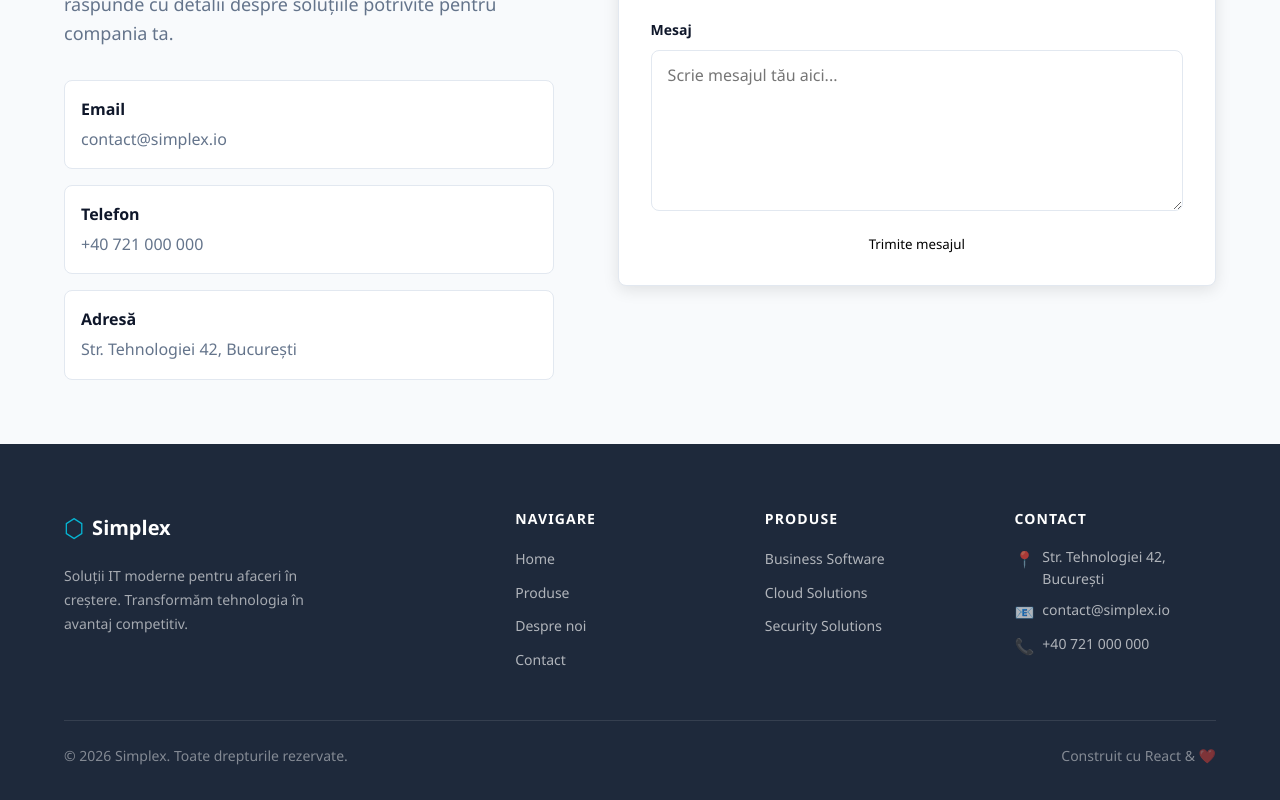
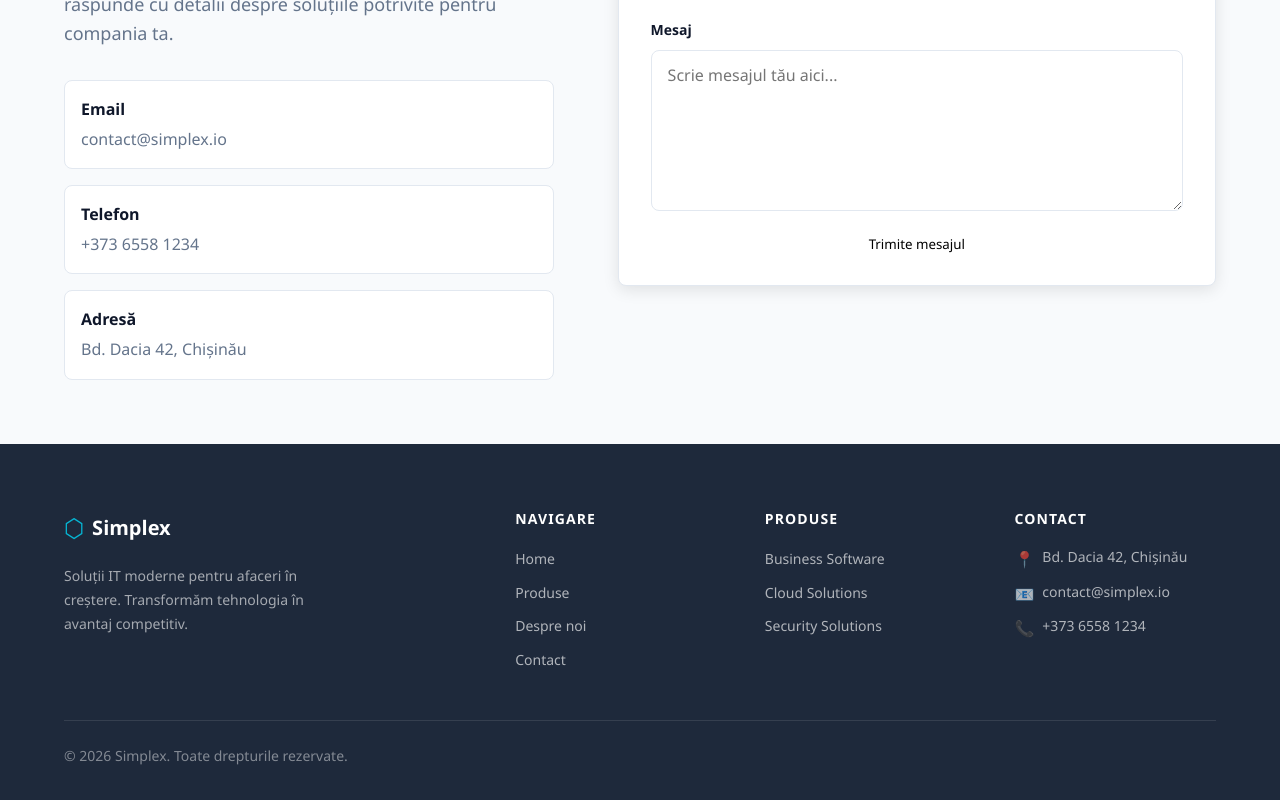
Before and after one commit to MisaGrib/Practica_2026-AplicatieWebSimplex, a React (Vite) app: page /contact in a window 1280 px wide. Shown: the part 361-1161 px from the top of the page. Built offline with nearby package versions, Linux system fonts and the light colour scheme.

Commit message:
Polish product pages and responsive styles

```diff
--- a/src/components/Footer/Footer.jsx
+++ b/src/components/Footer/Footer.jsx
@@ -54,7 +54,7 @@ function Footer() {
             <ul className="footer__contact">
               <li>
                 <span className="footer__contact-icon">📍</span>
-                Str. Tehnologiei 42, București
+                Bd. Dacia 42, Chișinău
               </li>
               <li>
                 <span className="footer__contact-icon">📧</span>
@@ -62,7 +62,7 @@ function Footer() {
               </li>
               <li>
                 <span className="footer__contact-icon">📞</span>
-                +40 721 000 000
+                +373 6558 1234
               </li>
             </ul>
           </div>
@@ -75,9 +75,7 @@ function Footer() {
         {/* Copyright */}
         <div className="footer__bottom">
           <p>© {currentYear} Simplex. Toate drepturile rezervate.</p>
-          <p className="footer__bottom-right">
-            Construit cu React & ❤️
-          </p>
+
         </div>
 
       </div>
--- a/src/index.css
+++ b/src/index.css
@@ -216,3 +216,30 @@ input, textarea, select {
     --container-padding: 1rem;
   }
 }
+
+:focus-visible {
+  outline: 3px solid rgba(37, 99, 235, 0.35);
+  outline-offset: 3px;
+}
+
+::selection {
+  color: var(--color-white);
+  background-color: var(--color-primary);
+}
+
+.page-surface {
+  min-height: calc(100vh - 72px);
+}
+
+.card-hover {
+  transition:
+    transform var(--transition-base),
+    box-shadow var(--transition-base),
+    border-color var(--transition-base);
+}
+
+.card-hover:hover {
+  transform: translateY(-4px);
+  border-color: rgba(37, 99, 235, 0.25);
+  box-shadow: var(--shadow-md);
+}
--- a/src/pages/Contact/Contact.jsx
+++ b/src/pages/Contact/Contact.jsx
@@ -87,12 +87,12 @@ function Contact() {
 
             <div>
               <strong>Telefon</strong>
-              <span>+40 721 000 000</span>
+              <span>+373 6558 1234</span>
             </div>
 
             <div>
               <strong>Adresă</strong>
-              <span>Str. Tehnologiei 42, București</span>
+              <span>Bd. Dacia 42, Chișinău</span>
             </div>
           </div>
         </div>
--- a/src/pages/ProductDetails/ProductDetails.css
+++ b/src/pages/ProductDetails/ProductDetails.css
@@ -1,4 +1,5 @@
 .product-details {
+  min-height: calc(100vh - 72px);
   background-color: var(--color-bg);
 }
 
--- a/src/pages/Products/Products.css
+++ b/src/pages/Products/Products.css
@@ -1,4 +1,5 @@
 .products-page {
+  min-height: calc(100vh - 72px);
   background-color: var(--color-bg);
 }
 
@@ -123,8 +124,9 @@
 
 .products-page__grid {
   display: grid;
-  grid-template-columns: repeat(3, 1fr);
+  grid-template-columns: repeat(3, minmax(0, 1fr));
   gap: var(--spacing-xl);
+  align-items: stretch;
 }
 
 .products-page__empty {
@@ -146,7 +148,7 @@
 
 @media (max-width: 1024px) {
   .products-page__grid {
-    grid-template-columns: repeat(2, 1fr);
+    grid-template-columns: repeat(2, minmax(0, 1fr));
   }
 }
 
```
